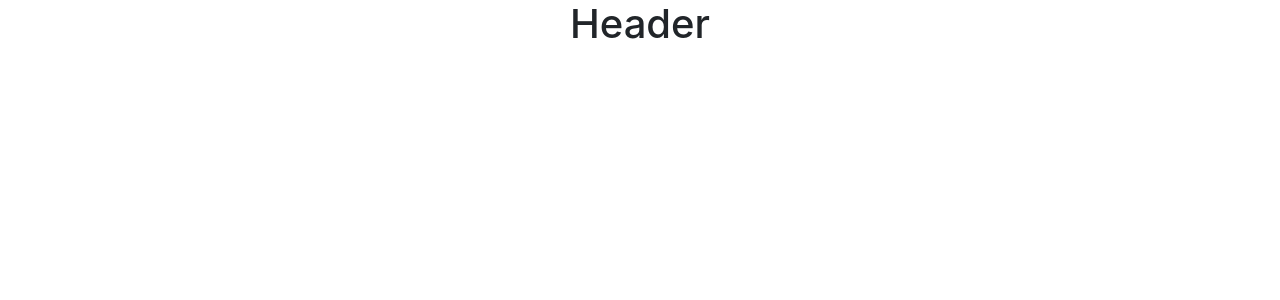
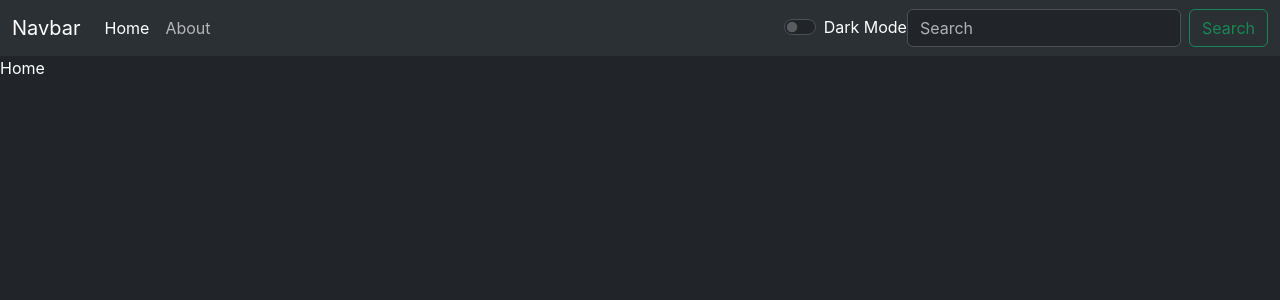
Before and after one commit to animeshmaiti/Notebook, a React (Create React App) app: page / in a window 1280 px wide. Shown: the top 300 px of the page. Built offline with nearby package versions, Linux system fonts and the light colour scheme.

Commit message:
add router and basic comp

```diff
--- a/public/index.html
+++ b/public/index.html
@@ -2,17 +2,16 @@
 <html lang="en">
   <head>
     <meta charset="utf-8" />
-    <link rel="icon" href="%PUBLIC_URL%/favicon.ico" />
+    <!-- <link rel="icon" href="%PUBLIC_URL%/favicon.ico" /> -->
     <meta name="viewport" content="width=device-width, initial-scale=1" />
     <meta name="theme-color" content="#000000" />
     <meta
       name="description"
       content="Web site created using create-react-app"
     />
-    <link rel="apple-touch-icon" href="%PUBLIC_URL%/logo192.png" />
-    <link rel="manifest" href="%PUBLIC_URL%/manifest.json" />
+    <!-- <link rel="manifest" href="%PUBLIC_URL%/manifest.json" /> -->
     <link href="https://cdn.jsdelivr.net/npm/bootstrap@5.3.2/dist/css/bootstrap.min.css" rel="stylesheet">
-    <title>React App</title>
+    <title>NoteBook</title>
   </head>
   <body>
     <noscript>You need to enable JavaScript to run this app.</noscript>
--- a/src/App.js
+++ /dev/null
@@ -1,11 +0,0 @@
-import './App.css';
-
-function App() {
-  return (
-    <div className="App">
-      <h1>Header</h1>
-    </div>
-  );
-}
-
-export default App;
--- /dev/null
+++ b/src/App.jsx
@@ -0,0 +1,59 @@
+import { useState, useEffect } from "react";
+import { BrowserRouter as Router, Routes, Route } from "react-router-dom";
+import "./App.css";
+import Navbar from "./components/Navbar";
+import Home from "./components/Home";
+import About from "./components/About";
+
+function App() {
+  const [myStyle, setMyStyle] = useState({
+    color: "white",
+    backgroundColor: "#212529",
+    btnText: "Dark Mode",
+    btn_style: "light",
+    border_style: "secondary",
+    svg_style: "rgba(222, 226, 230, 0.75)",
+  });
+  useEffect(() => {
+    document.body.style.backgroundColor = myStyle.color === 'white' ? '#212529' : 'white';
+    document.body.style.color = myStyle.color === 'white' ? 'white' : '#212529';
+    document.documentElement.setAttribute("data-bs-theme", myStyle.color === 'white'? 'dark':'light');
+  }, [myStyle.color]);
+
+  const toggleStyle = () => {
+    if (myStyle.color === "white") {
+      setMyStyle(
+        //async
+        {
+          color: "#212529",
+          backgroundColor: "white",
+          btnText: "Light Mode",
+          btn_style: "dark",
+          svg_style: "rgba(67, 68, 68, 0.75)",
+        }
+      );
+    } else {
+      setMyStyle({
+        color: "white",
+        backgroundColor: "#212529",
+        btnText: "Dark Mode",
+        nav_bg: "navbar navbar-expand-lg bg-dark",
+        btn_style: "light",
+        svg_style: "rgba(222, 226, 230, 0.75)",
+      });
+    }
+  };
+  return (
+    <>
+    <Router>
+      <Navbar myTheme={myStyle} toggleStyle={toggleStyle} />
+      <Routes>
+        <Route exact path="/" element={<Home/>} />
+        <Route exact path="/about" element={<About/>} />
+      </Routes>
+    </Router>
+    </>
+  );
+}
+
+export default App;
--- /dev/null
+++ b/src/components/About.jsx
@@ -0,0 +1,9 @@
+import React from 'react'
+
+function About() {
+  return (
+    <div>About</div>
+  )
+}
+
+export default About
--- /dev/null
+++ b/src/components/Home.jsx
@@ -0,0 +1,9 @@
+import React from 'react'
+
+function Home() {
+  return (
+    <div>Home</div>
+  )
+}
+
+export default Home
--- /dev/null
+++ b/src/components/Navbar.jsx
@@ -0,0 +1,66 @@
+import React from "react";
+import { NavLink } from "react-router-dom";
+
+function Navbar(props) {
+  const navStyle = props.myTheme;
+  const toggleBtn = props.toggleStyle;
+  return (
+    <>
+      <nav className="navbar navbar-expand-lg bg-body-tertiary">
+        <div className="container-fluid">
+          <NavLink className="navbar-brand" to="/">
+            Navbar
+          </NavLink>
+          <button
+            className="navbar-toggler"
+            type="button"
+            data-bs-toggle="collapse"
+            data-bs-target="#navbarSupportedContent"
+            aria-controls="navbarSupportedContent"
+            aria-expanded="false"
+            aria-label="Toggle navigation"
+          >
+            <span className="navbar-toggler-icon"></span>
+          </button>
+          <div className="collapse navbar-collapse" id="navbarSupportedContent">
+            <ul className="navbar-nav me-auto mb-2 mb-lg-0">
+              <li className="nav-item">
+                <NavLink className="nav-link active" aria-current="page" to="/">
+                  Home
+                </NavLink>
+              </li>
+              <li className="nav-item">
+                <NavLink className="nav-link" to="/about">
+                  About
+                </NavLink>
+              </li>
+            </ul>
+            <div className="form-check form-switch">
+              <input
+                className="form-check-input"
+                type="checkbox"
+                role="switch"
+                id="theme"
+                onChange={toggleBtn}
+              />
+              <label htmlFor="theme">{navStyle.btnText}</label>
+            </div>
+            <form className="d-flex" role="search">
+              <input
+                className="form-control me-2"
+                type="search"
+                placeholder="Search"
+                aria-label="Search"
+              />
+              <button className="btn btn-outline-success" type="submit">
+                Search
+              </button>
+            </form>
+          </div>
+        </div>
+      </nav>
+    </>
+  );
+}
+
+export default Navbar;
```
